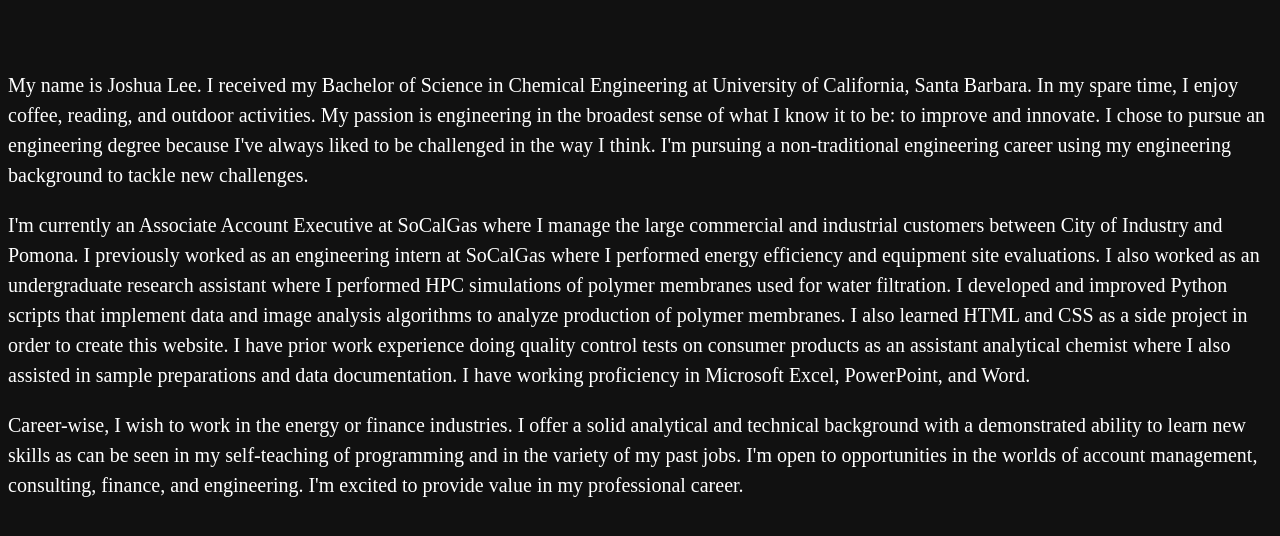
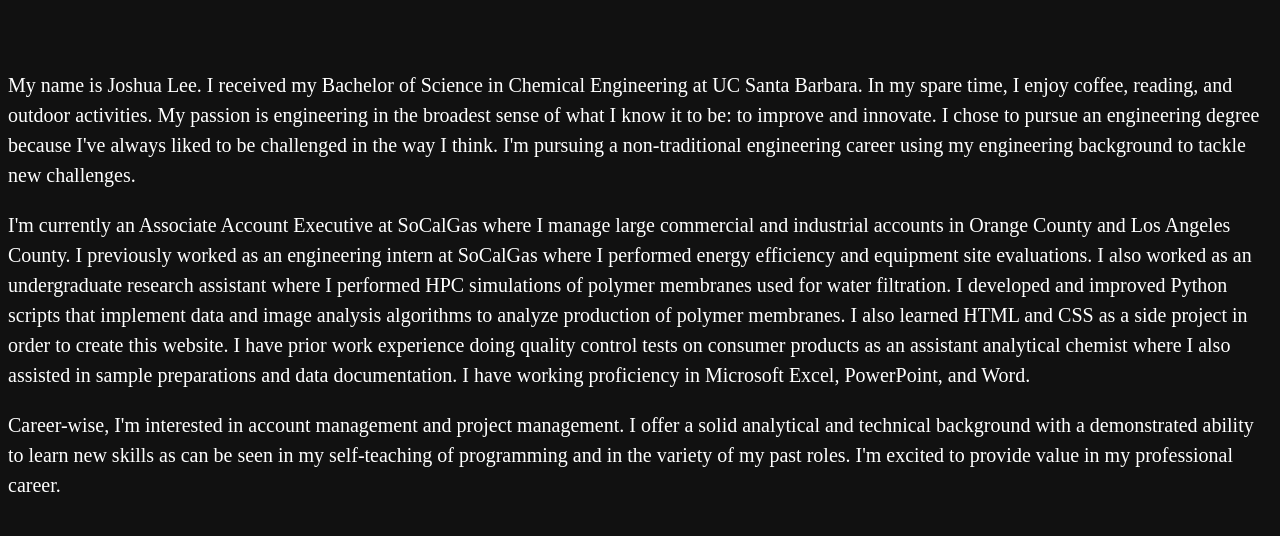
Before and after one commit to 1996leejoshua/1996leejoshua.github.io, a Jekyll site: the page built from index.html, in a window 1280 px wide and 900 px high, scrolled down 1368 px, cut to the strip 186-756 px from the top of the window. Shown: the top 536 px of the strip. Built offline with Jekyll 4.4.1, drawn with Linux system fonts in a browser that asks for light colours.

Commit message:
Update index.html

```diff
--- a/index.html
+++ b/index.html
@@ -29,13 +29,13 @@
 		<div class="cd-container">
 			<br><br><br>
 			<p>
-				My name is Joshua Lee. I received my Bachelor of Science in Chemical Engineering at University of California, Santa Barbara. In my spare time, I enjoy coffee, reading, and outdoor activities. My passion is engineering in the broadest sense of what I know it to be: to improve and innovate. I chose to pursue an engineering degree because I've always liked to be challenged in the way I think. I'm pursuing a non-traditional engineering career using my engineering background to tackle new challenges.
+				My name is Joshua Lee. I received my Bachelor of Science in Chemical Engineering at UC Santa Barbara. In my spare time, I enjoy coffee, reading, and outdoor activities. My passion is engineering in the broadest sense of what I know it to be: to improve and innovate. I chose to pursue an engineering degree because I've always liked to be challenged in the way I think. I'm pursuing a non-traditional engineering career using my engineering background to tackle new challenges.
 			</p>
 			<p>
-				I'm currently an Associate Account Executive at SoCalGas where I manage the large commercial and industrial customers between City of Industry and Pomona. I previously worked as an engineering intern at SoCalGas where I performed energy efficiency and equipment site evaluations. I also worked as an undergraduate research assistant where I performed HPC simulations of polymer membranes used for water filtration. I developed and improved Python scripts that implement data and image analysis algorithms to analyze production of polymer membranes. I also learned HTML and CSS as a side project in order to create this website. I have prior work experience doing quality control tests on consumer products as an assistant analytical chemist where I also assisted in sample preparations and data documentation. I have working proficiency in Microsoft Excel, PowerPoint, and Word.
+				I'm currently an Associate Account Executive at SoCalGas where I manage large commercial and industrial accounts in Orange County and Los Angeles County. I previously worked as an engineering intern at SoCalGas where I performed energy efficiency and equipment site evaluations. I also worked as an undergraduate research assistant where I performed HPC simulations of polymer membranes used for water filtration. I developed and improved Python scripts that implement data and image analysis algorithms to analyze production of polymer membranes. I also learned HTML and CSS as a side project in order to create this website. I have prior work experience doing quality control tests on consumer products as an assistant analytical chemist where I also assisted in sample preparations and data documentation. I have working proficiency in Microsoft Excel, PowerPoint, and Word.
 			</p>
 			<p>
-				Career-wise, I wish to work in the energy or finance industries. I offer a solid analytical and technical background with a demonstrated ability to learn new skills as can be seen in my self-teaching of programming and in the variety of my past jobs. I'm open to opportunities in the worlds of account management, consulting, finance, and engineering. I'm excited to provide value in my professional career.
+				Career-wise, I'm interested in account management and project management. I offer a solid analytical and technical background with a demonstrated ability to learn new skills as can be seen in my self-teaching of programming and in the variety of my past roles. I'm excited to provide value in my professional career.
 			</p>
 			<br><br><br>
 		</div>
```
